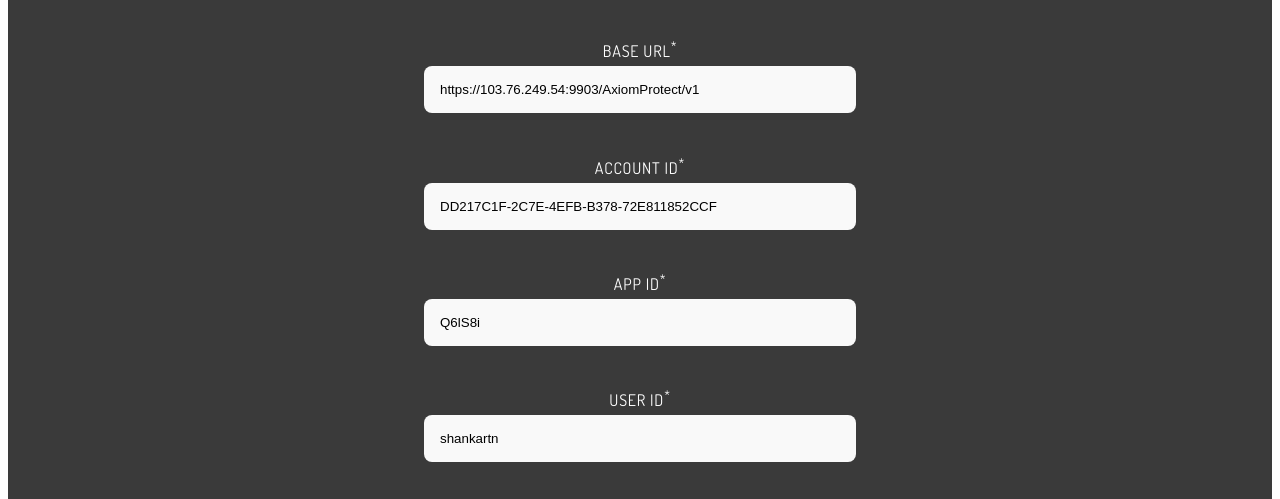
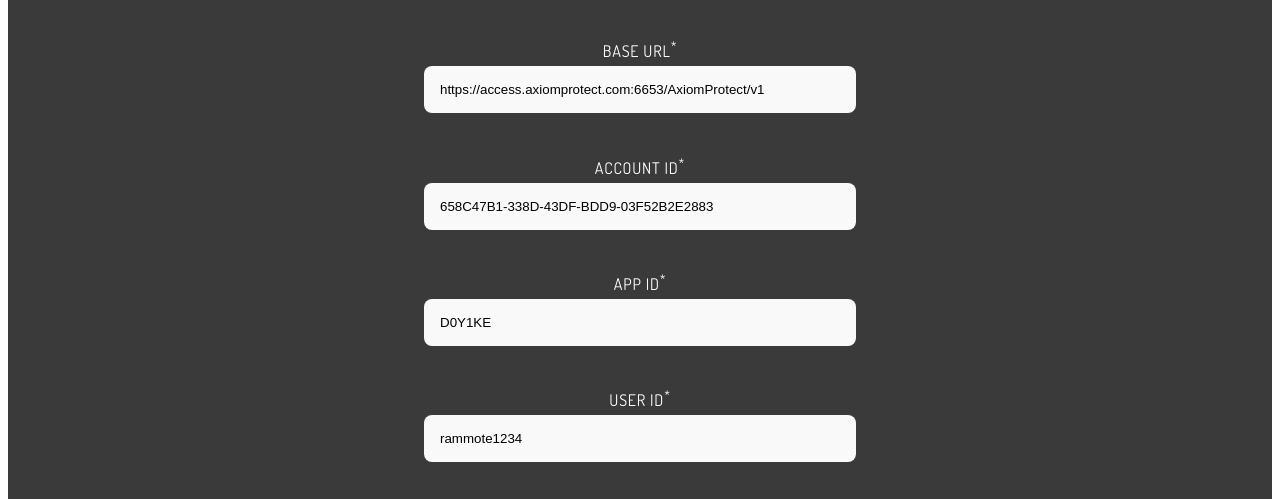
Before and after one commit to shankareshBB/iri-sample-app, a website: page index.html in a window 1280 px wide. Shown: the part 2177-2676 px from the top of the page. Drawn offline with Linux system fonts and the light colour scheme; a script that the page names is missing.

Commit message:
vivek data for config

```diff
--- a/index.html
+++ b/index.html
@@ -423,7 +423,7 @@
                 <div class="col-sm-9" style="
                 padding-top: 5px;
             ">
-                  <input type="text" class="form-control" id="baseurl" placeholder="baseurl" value="https://103.76.249.54:9903/AxiomProtect/v1" required
+                  <input type="text" class="form-control" id="baseurl" placeholder="baseurl" value="https://access.axiomprotect.com:6653/AxiomProtect/v1" required
                   style="
                   border: 0;
                   outline: 0;
@@ -441,7 +441,7 @@
                 <div class="col-sm-9" style="
                 padding-top: 5px;
             ">
-                  <input type="text" class="form-control" id="accountId" placeholder="accountId" value="DD217C1F-2C7E-4EFB-B378-72E811852CCF" required
+                  <input type="text" class="form-control" id="accountId" placeholder="accountId" value="658C47B1-338D-43DF-BDD9-03F52B2E2883" required
                   style="
                   border: 0;
                   outline: 0;
@@ -458,7 +458,7 @@
                 <div class="col-sm-9" style="
                 padding-top: 5px;
             ">
-                  <input type="text" class="form-control" id="appId" placeholder="appId" value="Q6lS8i" required
+                  <input type="text" class="form-control" id="appId" placeholder="appId" value="D0Y1KE" required
                   style="
                   border: 0;
                   outline: 0;
@@ -476,7 +476,7 @@
                 <div class="col-sm-9" style="
                 padding-top: 5px;
             ">
-                  <input type="text" class="form-control" id="userId" placeholder="userId" value="shankartn" required
+                  <input type="text" class="form-control" id="userId" placeholder="userId" value="rammote1234" required
                   style="
                   border: 0;
                   outline: 0;
```
